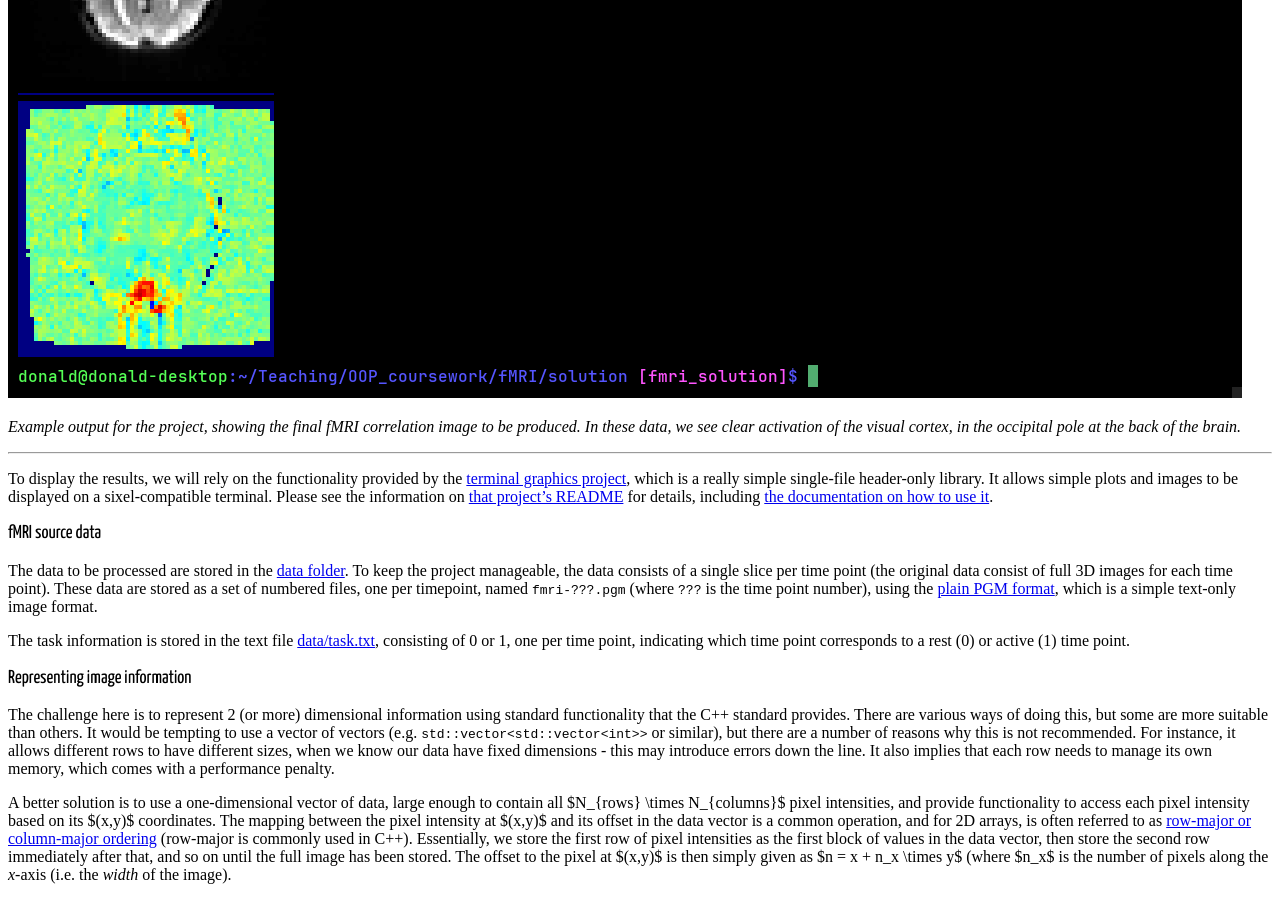
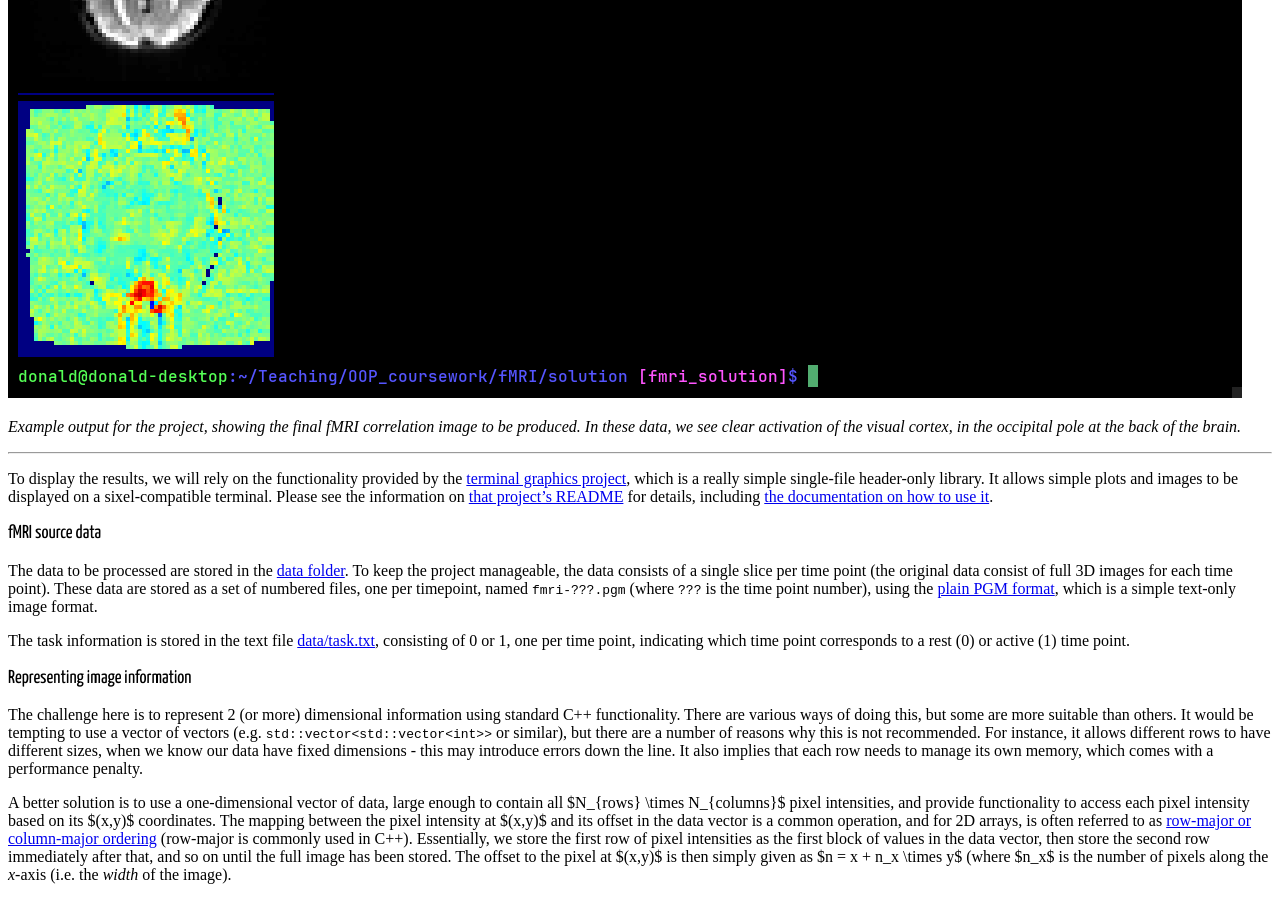
Before and after one commit to KCL-BMEIS/OOP, a Jekyll site: the page built from projects/fMRI/assignment.md, in a window 1280 px wide and 900 px high, scrolled down 1286 px. Built offline with Jekyll 4.4.1, drawn with Linux system fonts in a browser that asks for light colours; some web fonts are replaced; our own code applies the rules of GitHub Pages for plain Markdown files.

Commit message:
Update assignment.md

```diff
--- a/projects/fMRI/assignment.md
+++ b/projects/fMRI/assignment.md
@@ -43,6 +43,6 @@ The task information is stored in the text file [data/task.txt](data/task.txt),
 
 ### Representing image information
 
-The challenge here is to represent 2 (or more) dimensional information using standard functionality that the C++ standard provides. There are various ways of doing this, but some are more suitable than others. It would be tempting to use a vector of vectors (e.g. `std::vector<std::vector<int>>` or similar), but there are a number of reasons why this is not recommended. For instance, it allows different rows to have different sizes, when we know our data have fixed dimensions - this may introduce errors down the line. It also implies that each row needs to manage its own memory, which comes with a performance penalty.
+The challenge here is to represent 2 (or more) dimensional information using standard C++ functionality. There are various ways of doing this, but some are more suitable than others. It would be tempting to use a vector of vectors (e.g. `std::vector<std::vector<int>>` or similar), but there are a number of reasons why this is not recommended. For instance, it allows different rows to have different sizes, when we know our data have fixed dimensions - this may introduce errors down the line. It also implies that each row needs to manage its own memory, which comes with a performance penalty.
 
 A better solution is to use a one-dimensional vector of data, large enough to contain all $N_{rows} \times N_{columns}$ pixel intensities, and provide functionality to access each pixel intensity based on its $(x,y)$ coordinates. The mapping between the pixel intensity at $(x,y)$ and its offset in the data vector is a common operation, and for 2D arrays, is often referred to as [row-major or column-major ordering](https://www.geeksforgeeks.org/row-major-order-and-column-major-order/) (row-major is commonly used in C++). Essentially, we store the first row of pixel intensities as the first block of values in the data vector, then store the second row immediately after that, and so on until the full image has been stored. The offset to the pixel at $(x,y)$ is then simply given as $n = x + n_x \times y$ (where $n_x$ is the number of pixels along the *x*-axis (i.e. the _width_ of the image).
```
